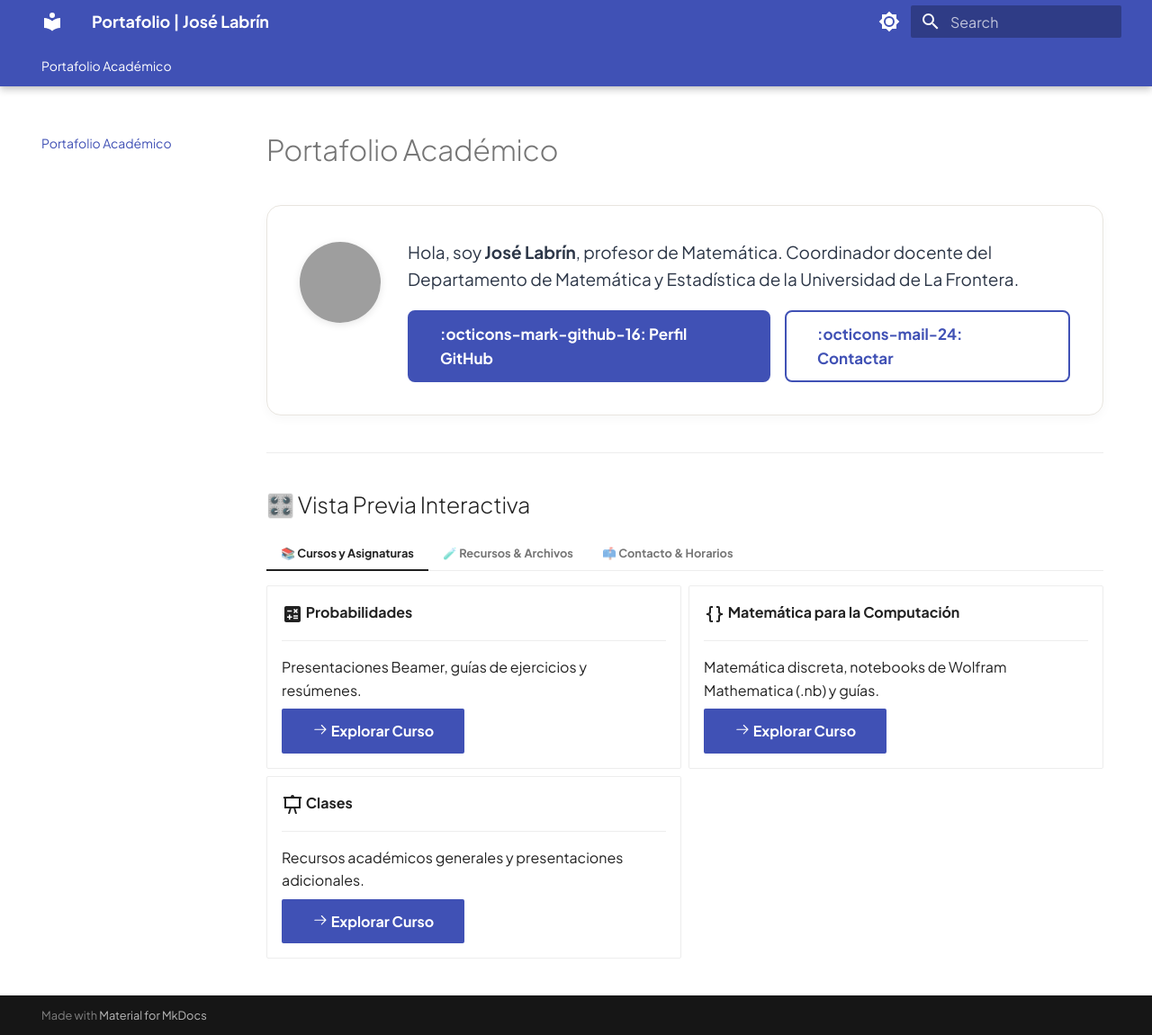
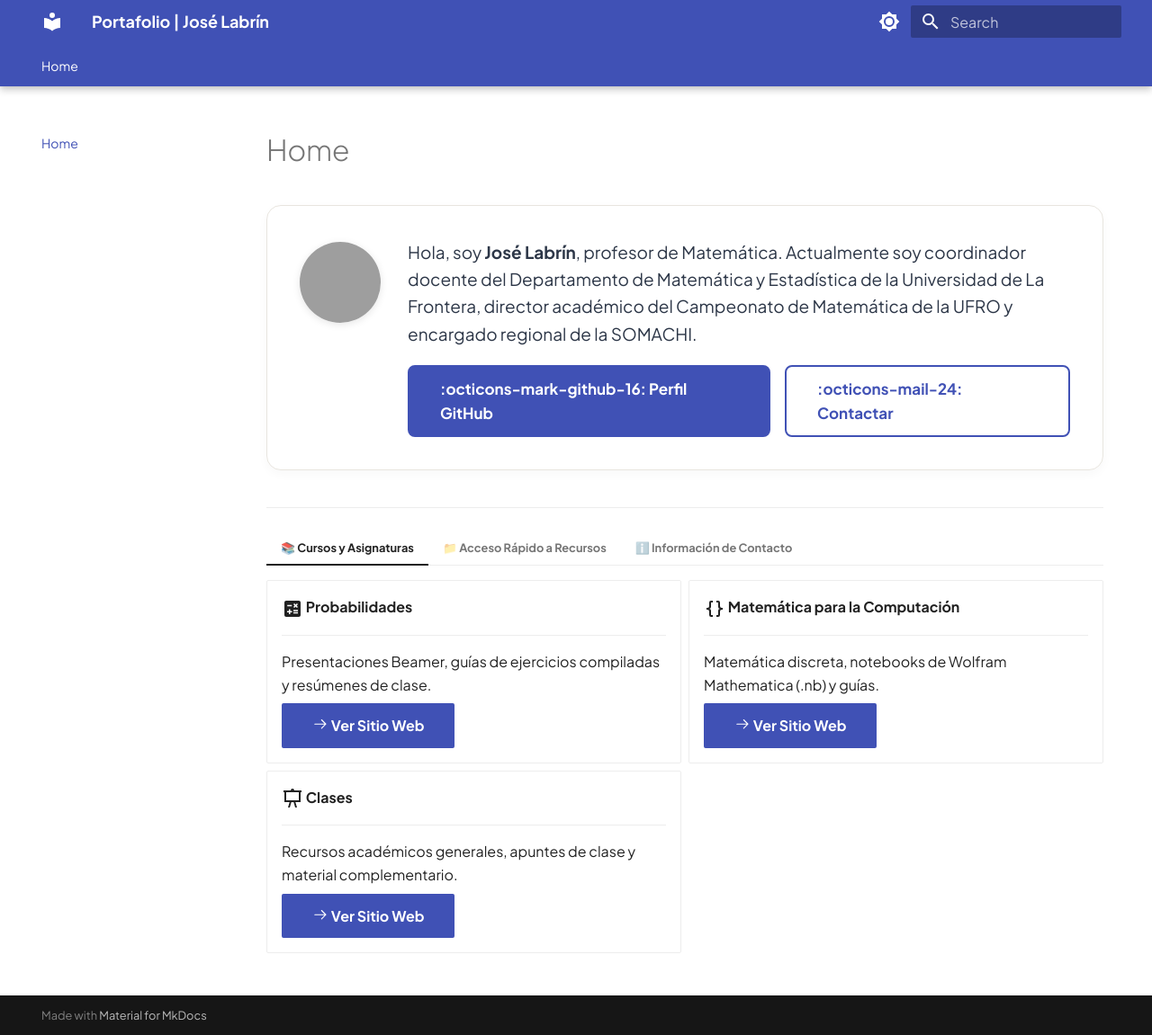
Before and after one commit to jlabrinp/jlabrinp.github.io, an MkDocs documentation site: the page built from docs/index.md, in a window 1280 px wide and 1151 px high. Shown: the whole window at 90% size. Built offline with MkDocs 1.6.1 and Material for MkDocs 9.7.7, drawn with Linux system fonts in a browser that asks for light colours; grey boxes are pictures that could not be loaded.

Commit message:
Update index.md

```diff
--- a/docs/index.md
+++ b/docs/index.md
@@ -1,10 +1,10 @@
-# Portafolio Académico
+# Home
 
 <div class="hero-card">
   <img src="https://github.com/jlabrinp.png" alt="José Labrín" class="profile-img">
   <div class="hero-bio">
     <p>
-      Hola, soy <strong>José Labrín</strong>, profesor de Matemática. Coordinador docente del Departamento de Matemática y Estadística de la Universidad de La Frontera.
+      Hola, soy <strong>José Labrín</strong>, profesor de Matemática. Actualmente soy coordinador docente del Departamento de Matemática y Estadística de la Universidad de La Frontera, director académico del Campeonato de Matemática de la UFRO y encargado regional de la SOMACHI.
     </p>
     <div class="hero-links">
       <a href="https://github.com/jlabrinp" target="_blank" class="md-button md-button--primary">:octicons-mark-github-16: Perfil GitHub</a>
@@ -15,8 +15,6 @@
 
 ---
 
-## 🎛️ Vista Previa Interactiva
-
 === "📚 Cursos y Asignaturas"
 
     <div class="grid cards" markdown>
@@ -25,9 +23,9 @@
 
         ---
 
-        Presentaciones Beamer, guías de ejercicios y resúmenes.
+        Presentaciones Beamer, guías de ejercicios compiladas y resúmenes de clase.
 
-        [:octicons-arrow-right-24: Explorar Curso](https://jlabrinp.github.io/Probabilidades/){ .md-button .md-button--primary }
+        [:octicons-arrow-right-24: Ver Sitio Web](https://jlabrinp.github.io/Probabilidades/){ .md-button .md-button--primary }
 
     -   :material-code-braces:{ .lg .middle } **Matemática para la Computación**
 
@@ -35,30 +33,29 @@
 
         Matemática discreta, notebooks de Wolfram Mathematica (.nb) y guías.
 
-        [:octicons-arrow-right-24: Explorar Curso](https://jlabrinp.github.io/MatCom/){ .md-button .md-button--primary }
+        [:octicons-arrow-right-24: Ver Sitio Web](https://jlabrinp.github.io/MatCom/){ .md-button .md-button--primary }
 
     -   :material-presentation:{ .lg .middle } **Clases**
 
         ---
 
-        Recursos académicos generales y presentaciones adicionales.
+        Recursos académicos generales, apuntes de clase y material complementario.
 
-        [:octicons-arrow-right-24: Explorar Curso](https://jlabrinp.github.io/Clases/){ .md-button .md-button--primary }
+        [:octicons-arrow-right-24: Ver Sitio Web](https://jlabrinp.github.io/Clases/){ .md-button .md-button--primary }
 
     </div>
 
-=== "🧪 Recursos & Archivos"
+=== "📁 Acceso Rápido a Recursos"
 
-    ??? note "📄 Guías de ejercicios en PDF"
-        * [Descargar Guía 1 - Probabilidades](https://jlabrinp.github.io/Probabilidades/)
-        * [Descargar Guía 2 - Lógica y Conjuntos](https://jlabrinp.github.io/MatCom/)
+    ??? note "📄 Guías y Documentos en PDF"
+        * [Acceder al repositorio de Probabilidades](https://jlabrinp.github.io/Probabilidades/)
+        * [Acceder al repositorio de MatCom](https://jlabrinp.github.io/MatCom/)
 
-    ??? note "🧮 Cuadernos de Wolfram Mathematica (.nb)"
-        * [Notebook 1 - Lógica Proposicional](https://jlabrinp.github.io/MatCom/)
-        * [Notebook 2 - Árboles y Grafos](https://jlabrinp.github.io/MatCom/)
+    ??? note "🧮 Cuadernos de Mathematica (.nb)"
+        * [Descargar notebooks desde MatCom](https://jlabrinp.github.io/MatCom/)
 
-=== "📫 Contacto & Horarios"
+=== "ℹ️ Información de Contacto"
 
-    * **Oficina**: Departamento de Matemática y Estadística, UFRO.
-    * **Email**: `jose.labrin@ufro.cl`
-    * **Atención a Estudiantes**: Lunes y Miércoles de 15:00 a 17:00 hrs.
+    * **Institución:** Universidad de La Frontera (UFRO)
+    * **Departamento:** Matemática y Estadística
+    * **Correo electrónico:** `jose.labrin@ufro.cl`
```
